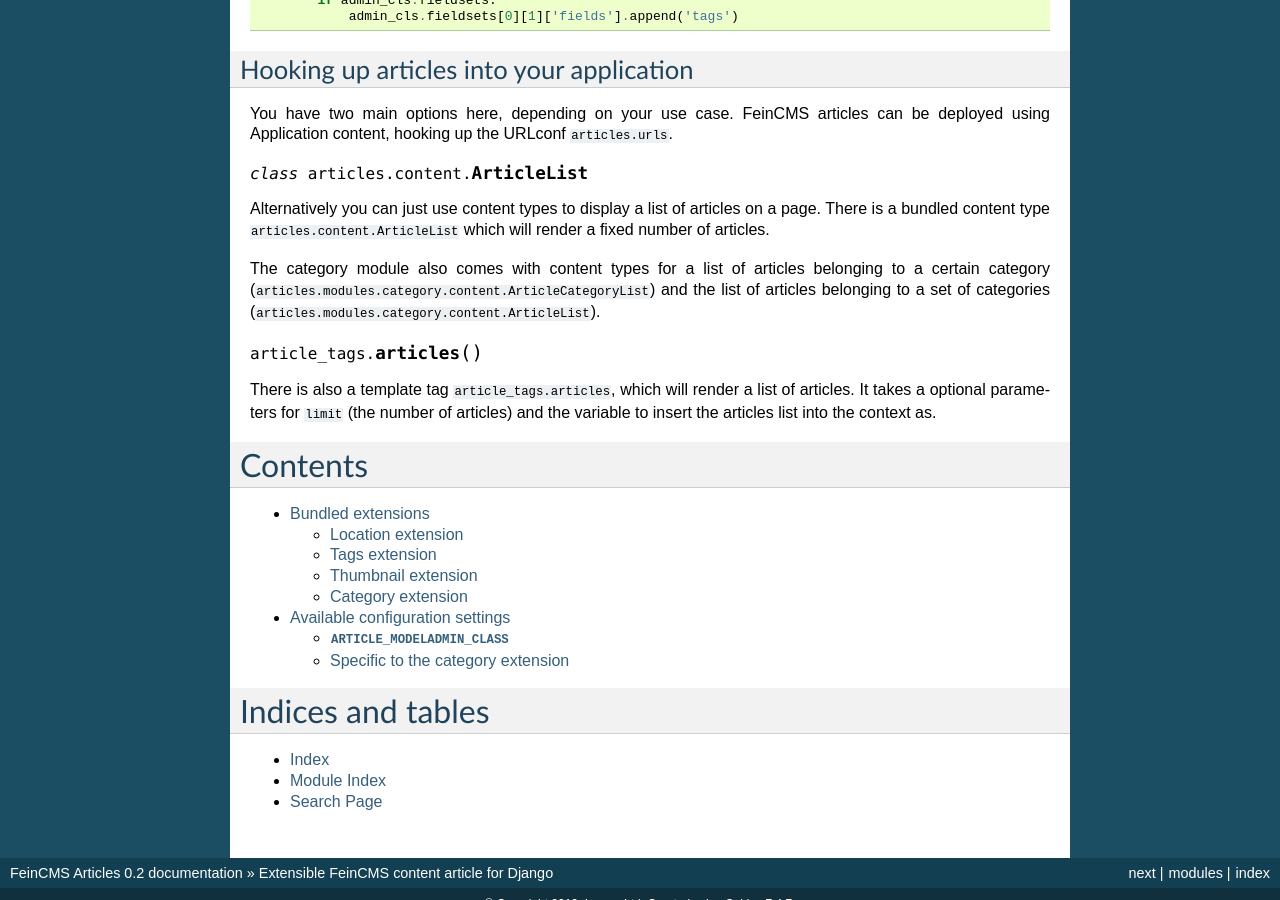
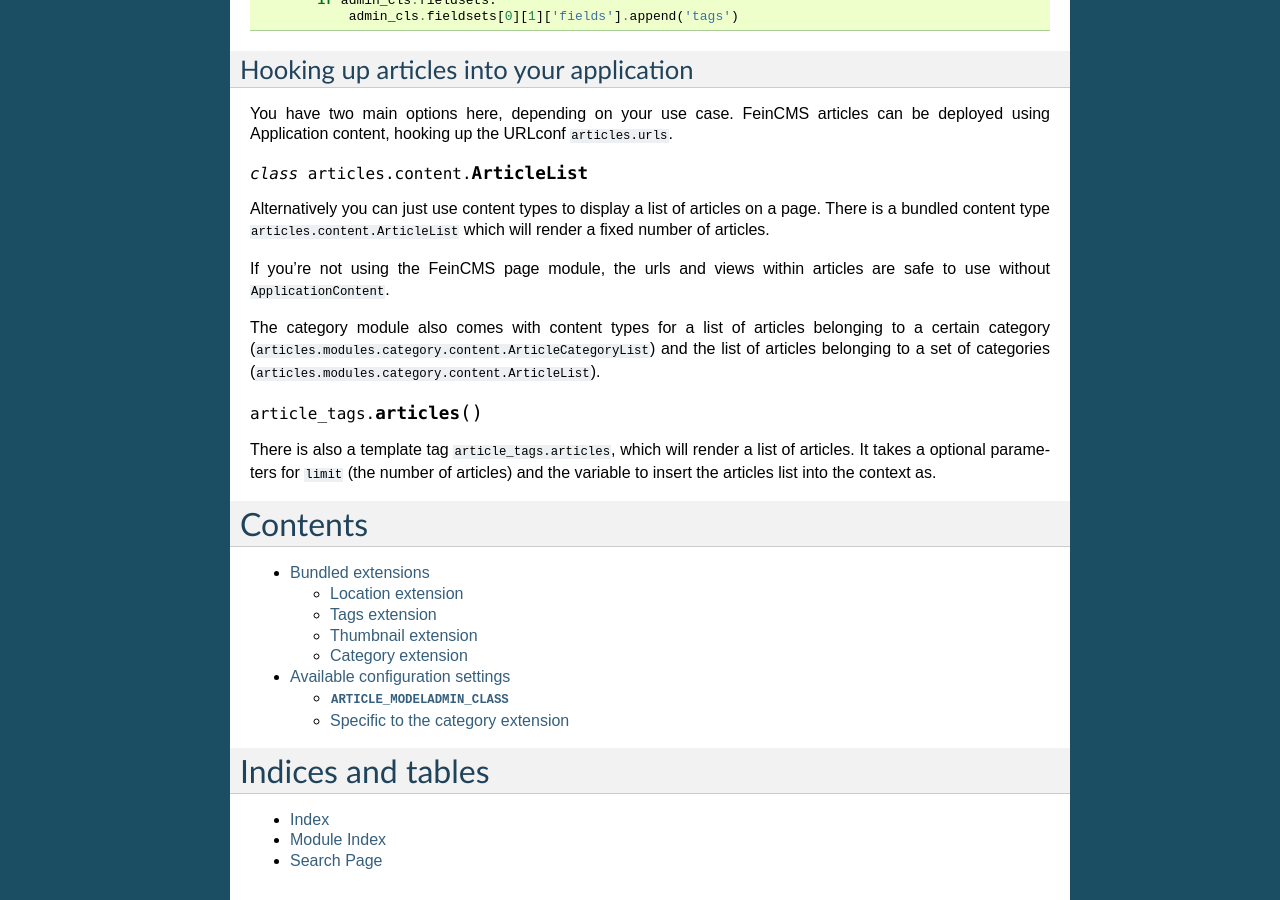
Before and after one commit to incuna/feincms-articles, a Sphinx documentation site: the page built from docs/index.rst, in a window 1280 px wide and 900 px high, scrolled down 1566 px. Built offline with Sphinx 7.4.7, drawn with Linux system fonts in a browser that asks for light colours.

Commit message:
Mention you don't have to use AppContent.

```diff
--- a/docs/index.rst
+++ b/docs/index.rst
@@ -115,6 +115,9 @@
 page. There is a bundled content type ``articles.content.ArticleList`` which
 will render a fixed number of articles.
 
+If you're not using the FeinCMS page module, the urls and views within articles
+are safe to use without ``ApplicationContent``.
+
 .. module:: articles.modules.category.content
 
 The category module also comes with content types for a list of articles
```
